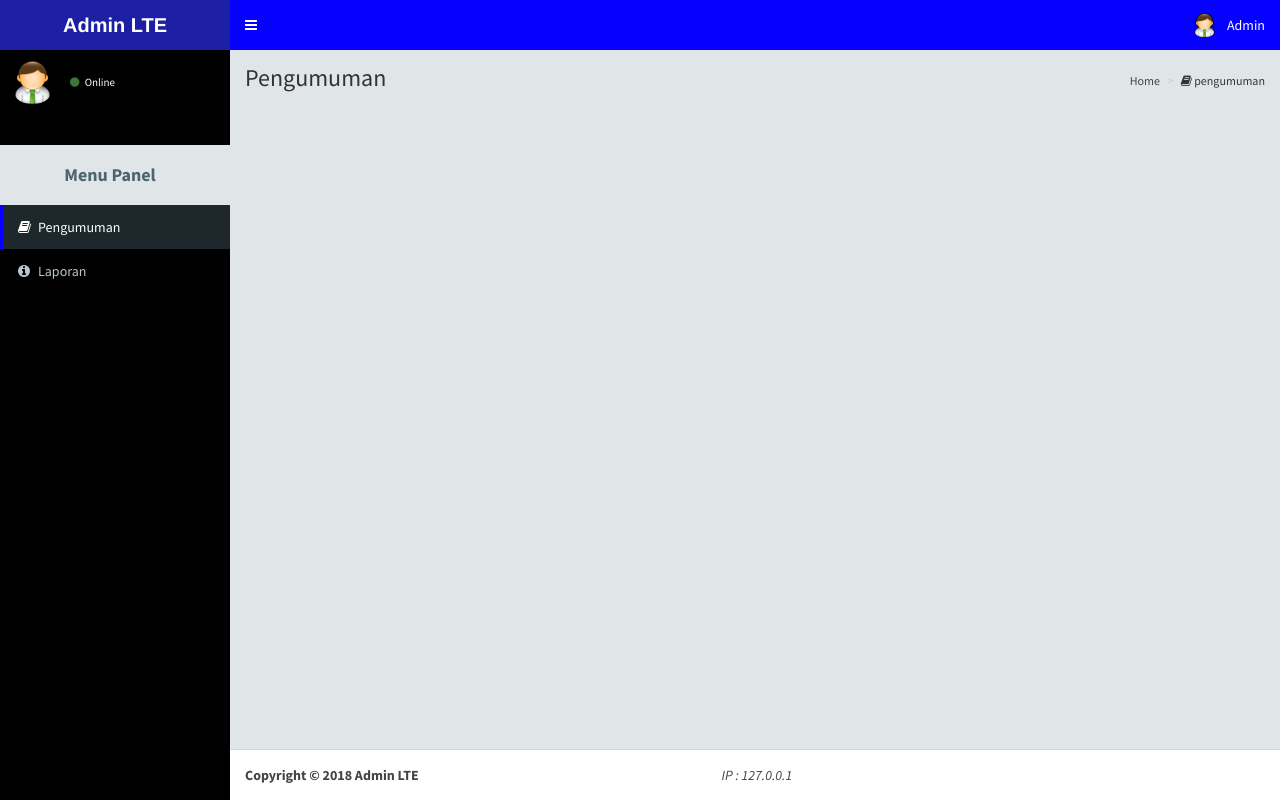
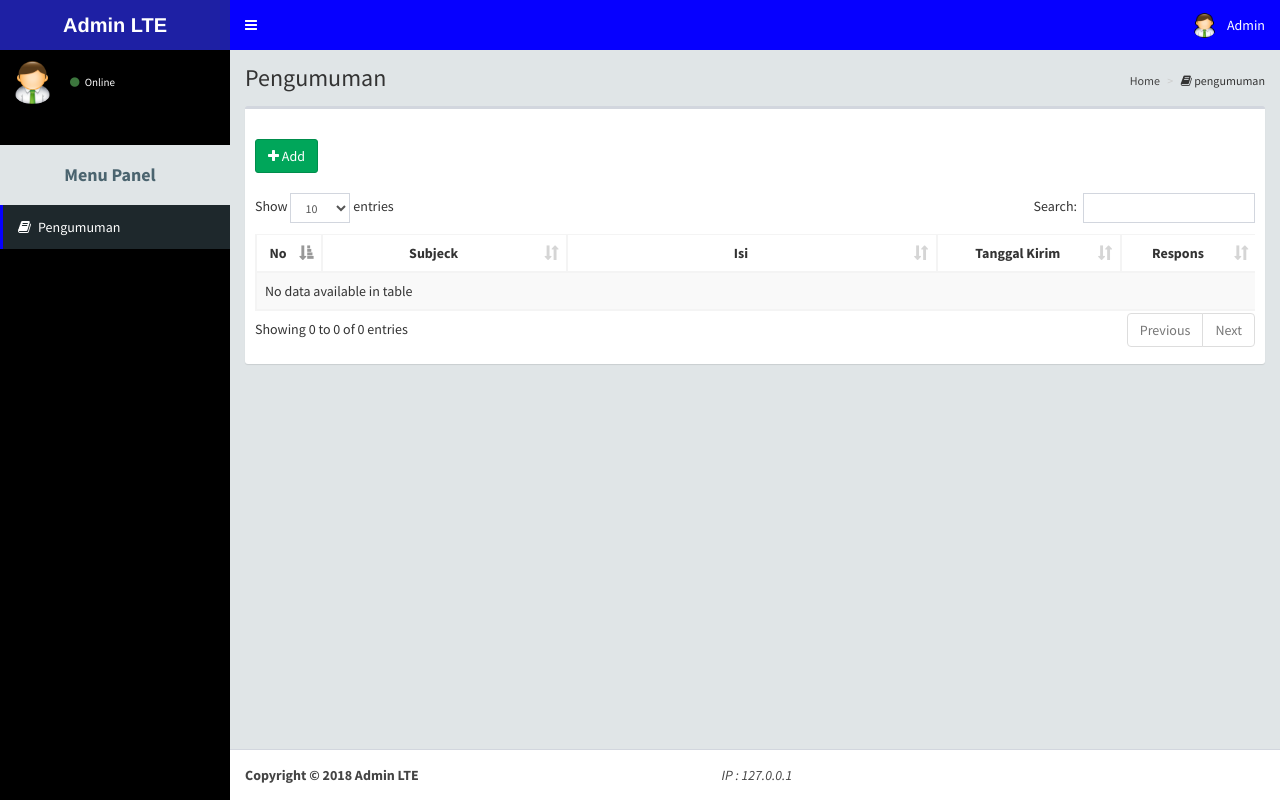
Before and after one commit to danielraysa/web-notification, a PHP site: page /user/index.php in a window 1280 px wide. Run offline with PHP 8.4, Linux system fonts and the light colour scheme; a user stored in the database is signed in; tables that the repository leaves empty hold one stand-in row (values such as "Sample post"); lists and menus that the app fills with data are empty.

Commit message:
update user's notification content to page

```diff
--- a/1/artikel.php
+++ b/1/artikel.php
@@ -19,9 +19,9 @@
 	<script src="../js/jquery.easing.1.3.js"></script>
 	<script src="../js/jquery.isotope.min.js"></script>
 	<script src="../js/jquery.bxslider.min.js"></script>
-	<script type="text/javascript" src="../js/fliplightbox.min.js"></script>
+
 	<script src="../js/functions.js"></script>
-	<script type="text/javascript">$('.portfolio').flipLightBox()</script>
+
   <script src="../js/jQuery.js"></script>
   <script src="../js/bootstrap.min.js"></script>
   <script src="../js/moment.js"></script>
--- /dev/null
+++ b/user/dt_pengumuman.php
@@ -0,0 +1,33 @@
+				<thead>
+					<tr>
+						<th width="4%">No</th>
+						<th width="20%">Subjeck</th>
+						<th width = "30%"> Isi  </th>
+						<th width="15%">Tanggal Kirim</th>
+						<th width="11%">Respons</th>
+					</tr>
+				</thead>
+				<tbody>
+					<?php
+						$sql = mysqli_query ($konek, "SELECT p2.nomor, p1.perihal, p1.isi, p1.tgl_kirim FROM pengumuman p1 JOIN pesan p2 ON p1.nomor = p2.nomor WHERE DATE(p1.tgl_kirim) = CURDATE() AND p2.agreement IS NULL AND p1.kepada = '".$_SESSION['Username']."'");
+						if($sql == false){
+							die ("Terjadi Kesalahan : ". mysqli_error($konek));
+						}
+						$i=1;
+						while ($ar = mysqli_fetch_array ($sql)){
+
+							echo "
+								<tr>
+									<td align=center>".$i."</td>
+									<td>".$ar['perihal']."</td>
+									<td>".$ar['isi']."</td>
+									<td>".$ar['tgl_kirim']."</td>
+									<td align=center>
+									<a href='#' onClick='confirm_delete(\"message.php?respons=yes&nomor=$ar[nomor]\")'>Ya</a> |
+									<a href='#' onClick='confirm_delete(\"message.php?respons=no&nomor=$ar[nomor]\")'>Tidak</a>
+									</td>
+								</tr>";
+						$i++;
+						}
+					?>
+				</tbody>
--- a/user/index.php
+++ b/user/index.php
@@ -19,9 +19,7 @@
 	<script src="../js/jquery.easing.1.3.js"></script>
 	<script src="../js/jquery.isotope.min.js"></script>
 	<script src="../js/jquery.bxslider.min.js"></script>
-	<script type="text/javascript" src="../js/fliplightbox.min.js"></script>
 	<script src="../js/functions.js"></script>
-	<script type="text/javascript">$('.portfolio').flipLightBox()</script>
   <script src="../js/jQuery.js"></script>
   <script src="../js/bootstrap.min.js"></script>
   <script src="../js/moment.js"></script>
@@ -60,9 +58,7 @@
           </div><!-- sidebar menu: : style can be found in sidebar.less -->
           <ul class="sidebar-menu">
               <li class="header"><h4><b><center>Menu Panel</center></b></h4></li>
-			        <li class="active"><a href="artikel.php"><i class="fa fa-book"></i><span>Pengumuman</span></a></li>
-
-			        <li><a href="about.php"><i class="fa fa-info-circle"></i><span>Laporan</span></a></li>
+			        <li class="active"><a href="index.php"><i class="fa fa-book"></i><span>Pengumuman</span></a></li>
           </ul>
         </section>
         <!-- /.sidebar -->
@@ -80,12 +76,43 @@
             <li><i class="fa fa-book"></i> pengumuman</li>
           </ol>
         </section>
+        <!-- Main content -->
+        <section class="content">
+          <div class="row">
+            <div class="col-xs-12">
+              <div class="box">
+                <div class="box-header">
 
-        <!-- Main content -->
-		<!-- Modal Popup Dosen -->
-		<!-- Modal Popup Dosen Edit -->
-		<!-- Modal Popup untuk delete-->
+                </div><!-- /.box-header -->
+                <div class="box-body">
+                  <a href="#"><button class="btn btn-success" type="button" data-target="#ModalAdd" data-toggle="modal"><i class="fa fa-plus"></i> Add</button></a>
+                      <br></br>
+                    <table id="data" class="table table-bordered table-striped table-scalable">
+                      <?php
+                        include "dt_pengumuman.php";
+                      ?>
+                  </table>
+                </div><!-- /.box-body -->
+              </div><!-- /.box -->
+            </div><!-- /.col -->
+          </div><!-- /.row -->
+        </section><!-- /.content -->
 
+      <!-- Modal Popup untuk delete-->
+      <div class="modal fade" id="modal_delete">
+        <div class="modal-dialog">
+          <div class="modal-content" style="margin-top:100px;">
+            <div class="modal-header">
+              <button type="button" class="close" data-dismiss="modal" aria-hidden="true">&times;</button>
+              <h4 class="modal-title" style="text-align:center;">Are you sure?</h4>
+            </div>
+            <div class="modal-footer" style="margin:0px; border-top:0px; text-align:center;">
+              <a href="#" class="btn btn-success" id="delete_link">Yes</a>
+              <button type="button" class="btn btn-danger" data-dismiss="modal">Cancel</button>
+            </div>
+          </div>
+        </div>
+      </div>
 
     </div><!-- /.content-wrapper -->
     <?php
@@ -116,7 +143,7 @@
 							notify.onclick = function(){
 								if (window.confirm(this.tag + ':\n' + this.body)) {
                   $.ajax({
-                    url: "message.php?perihal="+this.tag,
+                    url: "message.php?respons=yes&perihal="+this.tag,
                     type: "GET",
                     dataType: "html",
                     success: function() {
@@ -126,7 +153,7 @@
                 }
                 else {
                   $.ajax({
-                    url: "message-no.php?perihal="+this.tag,
+                    url: "message.php?respons=no&perihal="+this.tag,
                     type: "GET",
                     dataType: "html",
                     success: function() {
```
Also changed, not shown: user/message-no.php (deleted, +0 -11 lines), user/message.php (+42 -5 lines).
